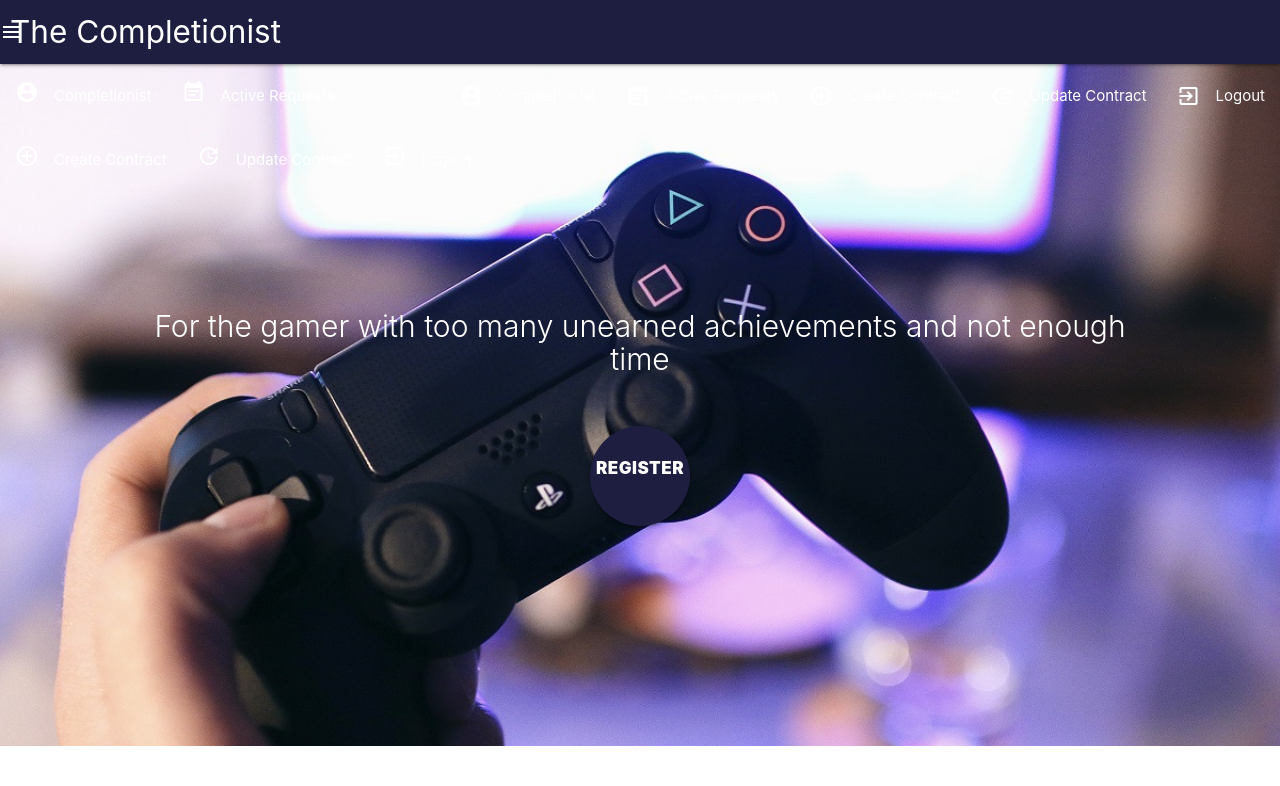
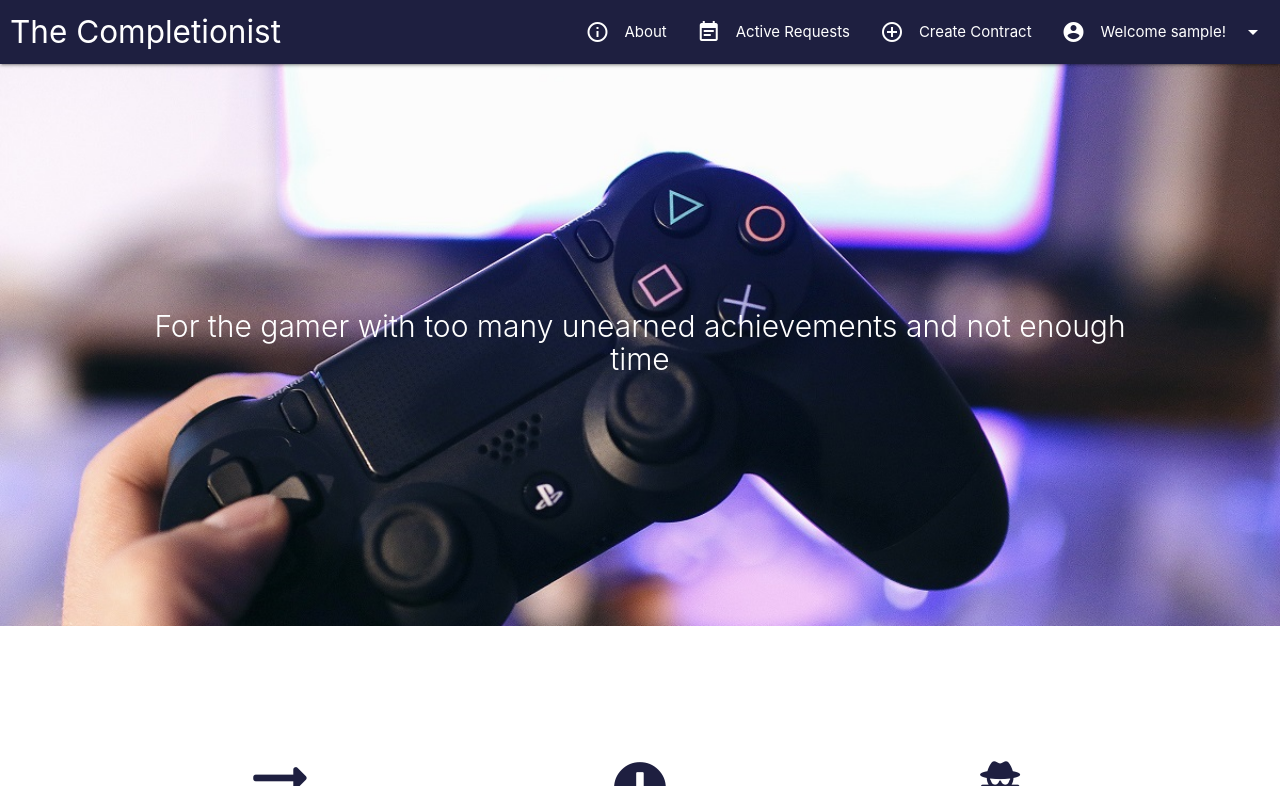
Before and after one commit to chloechantelle/completionist, a PHP site: page / in a window 1280 px wide. Shown: the top 786 px of the page. Run offline with PHP 8.4, Linux system fonts and the light colour scheme; the visitor is signed in with stand-in values (Sample User, id 1); some libraries are stand-ins or nearby versions.

Commit message:
Echoed to $root to fix URL issue/Added nav dropdown

```diff
--- a/view/navigation.php
+++ b/view/navigation.php
@@ -1,59 +1,158 @@
 <body>
 
   <?php
-$role_session = $_SESSION['Role'];
+// include 'header.php';
+// redirect to root folder
+$PHP_SELF=$_SERVER['PHP_SELF'];
+$Root='http://'.$_SERVER['HTTP_HOST'].'/completionist'.substr($PHP_SELF,0,strrpos($PHP_SELF,''));
 
-if($role_session == 'Customer') {
-  ?>
-  <style>
-  .hidden {
-    display: none !important;
-     }
-     </style>
-     <?php
+if (isset($_SESSION['Role']) && $_SESSION['Role'] == 'Admin') {
+    ?>
+    <style>.administrator { display: inherit;}</style>
+    <style>.user { display: none !important;}</style>
+    <style>.both { display: inherit;}</style>
+
+    <style>.contact {display: inherit;}</style>
+    <style>.log { display: none !important; }</style>
+    <style>.submitupdate { display: inherit;}</style>
+    <style>#download-button {display: none;}</style>
+
+    <?php
 }
-else{
-  ?><style>.hidden { display: inherit; }</style><?php
+elseif (isset($_SESSION['Role']) && $_SESSION['Role'] == 'Customer') {
+    ?>
+    <style>.administrator { display: none; }</style>
+    <style>.user { display: inherit;}</style>
+    <style>.both { display: inherit;}</style>
+
+    <style>.contact {display: inherit;}</style>
+    <style>.log { display: none;}</style>
+    <style>.submitupdate { display: none;}</style>
+    <style>#download-button {display: none;}</style>
+
+    <?php
 }
+else {
+   ?>
+   <style>.administrator { display: none !important; }</style>
+   <style>.user { display: none;}</style>
+   <style>.both { display: none;}</style>
+
+   <style>.log { display: inherit;}</style>
+   <style>.contact {display: none !important;}</style>
+   <style>.submitupdate { display: none;}</style>
+   <?php
+}
+
 ?>
+
+<?php echo'
+
+<ul id="dropdown1" class="dropdown-content">
+<li><a class="both" href=" ';
+echo $Root;
+echo '/view/Settings.php"><i class="material-icons left">account_circle</i>
+Settings</a></li>
+
+<li><a class="user" href=" ';
+echo $Root;
+echo '/view/ActiveRequests.php"><i class="material-icons left">account_circle</i>
+Your Contracts</a></li>
+
+<li><a class="both" href=" ';
+echo $Root;
+echo '/controller/logout_process.php"><i class="material-icons left">exit_to_app</i>Logout</a></li>
+</ul>
 
 <div class="navbar-fixed">
   <nav>
     <div class="nav-wrapper">
-      <a href="../index.php" class="brand-logo">The Completionist</a>
-      <a href="#" data-activates="mobile-demo" class="button-collapse"><i class="material-icons">menu</i></a>
 
-      <ul id="nav-mobile" class="right hide-on-med-and-down">
+      <a href=" ';
+      echo $Root;
+      echo '/index.php" class="brand-logo">The Completionist</a>';
+      echo'<a href="#" data-target="mobile-demo" class="sidenav-trigger"><i class="material-icons">menu</i></a>
 
-        <li><a href="AdminProfile.php"><i class="material-icons left">account_circle</i>Completionist</a></li>
+<ul class="right hide-on-med-and-down">
 
-        <li><a href="ActiveRequests.php"><i class="material-icons left">event_note</i>Active Requests</a></li>
+      <li><a class="log modal-trigger" href="#login"><i class="material-icons left">account_circle</i>Login</a></li>';
+      echo'
 
-        <li class="hidden"><a href="Contract.php"><i class="material-icons left">add_circle_outline</i>Create Contract</a></li>
+      <li><a href=" ';
+      echo $Root;
+      echo '/view/AdminProfile.php"><i class="material-icons left">info_outline</i>About</a></li>';
+      echo'
 
-        <li class="hidden"><a href="UpdateContract.php"><i class="material-icons left">update</i>Update Contract</a></li>
+      <li><a class="administrator" href=" ';
+      echo $Root;
+      echo '/view/ActiveRequests.php"><i class="material-icons left">event_note</i>Active Requests</a></li>';
 
-        <li><a href="../controller/logout_process.php"><i class="material-icons left">exit_to_app</i>Logout</a></li>
+$email = $_SESSION['CurrentUser'];
+
+      echo'
+
+     <li><a class="user" href=" ';
+      echo $Root;
+      echo '/view/Submit.php"><i class="material-icons left">add_circle_outline</i>Submit Contract</a></li>';
+      echo '
+
+      <li><a class="administrator" href=" ';
+      echo $Root;
+      echo '/view/Contract.php"><i class="material-icons left">add_circle_outline</i>Create Contract</a></li>
+      <li><a class="both dropdown-trigger" data-target="dropdown1"><i class="material-icons left">account_circle</i>
+      Welcome ' . $email . '!
+      <i class="material-icons right">arrow_drop_down</i></a></li>
+    </ul>
+    </div>
+    </nav>
+
+<ul class="sidenav" id="mobile-demo">
+
+      <li><a class="log modal-trigger" href=" ';
+      echo $Root;
+      echo '/index.php#login"><i class="material-icons left">account_circle</i>Login</a></li>';
+      echo'
+
+      <li><a href=" ';
+      echo $Root;
+      echo '/view/AdminProfile.php"><i class="material-icons left">account_circle</i>Completionist</a></li>';
+      echo'
+
+      <li><a class="user" href=" ';
+      echo $Root;
+      echo '/view/ActiveRequests.php"><i class="material-icons left">event_note</i>Active Requests</a></li>';
+      echo'
+
+      <li><a class="administrator" href=" ';
+      echo $Root;
+      echo '/view/Contract.php"><i class="material-icons left">add_circle_outline</i>Create Contract</a></li>';
+      echo'
+
+      <li><a class="administrator" href=" ';
+      echo $Root;
+      echo '/view/UpdateContract.php"><i class="material-icons left">update</i>Update Contract</a></li>';
+      echo'
+
+      <li><a class="user" href=" ';
+      echo $Root;
+      echo '/controller/logout_process.php"><i class="material-icons left">exit_to_app</i>Logout</a></li>';
+      echo'
 
 
       </ul>
-    </div>
-
-    <!-- mobile -->
-<ul class="side-nav" id="mobile-demo">
-
-        <li><a href="view/AdminProfile.php"><i class="material-icons left">account_circle</i>Completionist</a></li>
-
-        <li><a href="ActiveRequests.php"><i class="material-icons left">event_note</i>Active Requests</a></li>
-
-        <li class="hidden"><a href="Contract.php"><i class="material-icons left">add_circle_outline</i>Create Contract</a></li>
-
-        <li class="hidden"><a href="UpdateContract.php"><i class="material-icons left">update</i>Update Contract</a></li>
-
-        <li><a href="../controller/logout_process.php"><i class="material-icons left">exit_to_app</i>Logout</a></li>
-
-
-      </ul>
-
   </nav>
 </div>
+'?>
+
+<script>
+  $(document).ready(function(){
+    $(".dropdown-trigger").dropdown();
+  });
+</script>
+
+<script>
+function register() {
+$('#login').modal();
+$('#register').modal();
+};
+</script>
```
